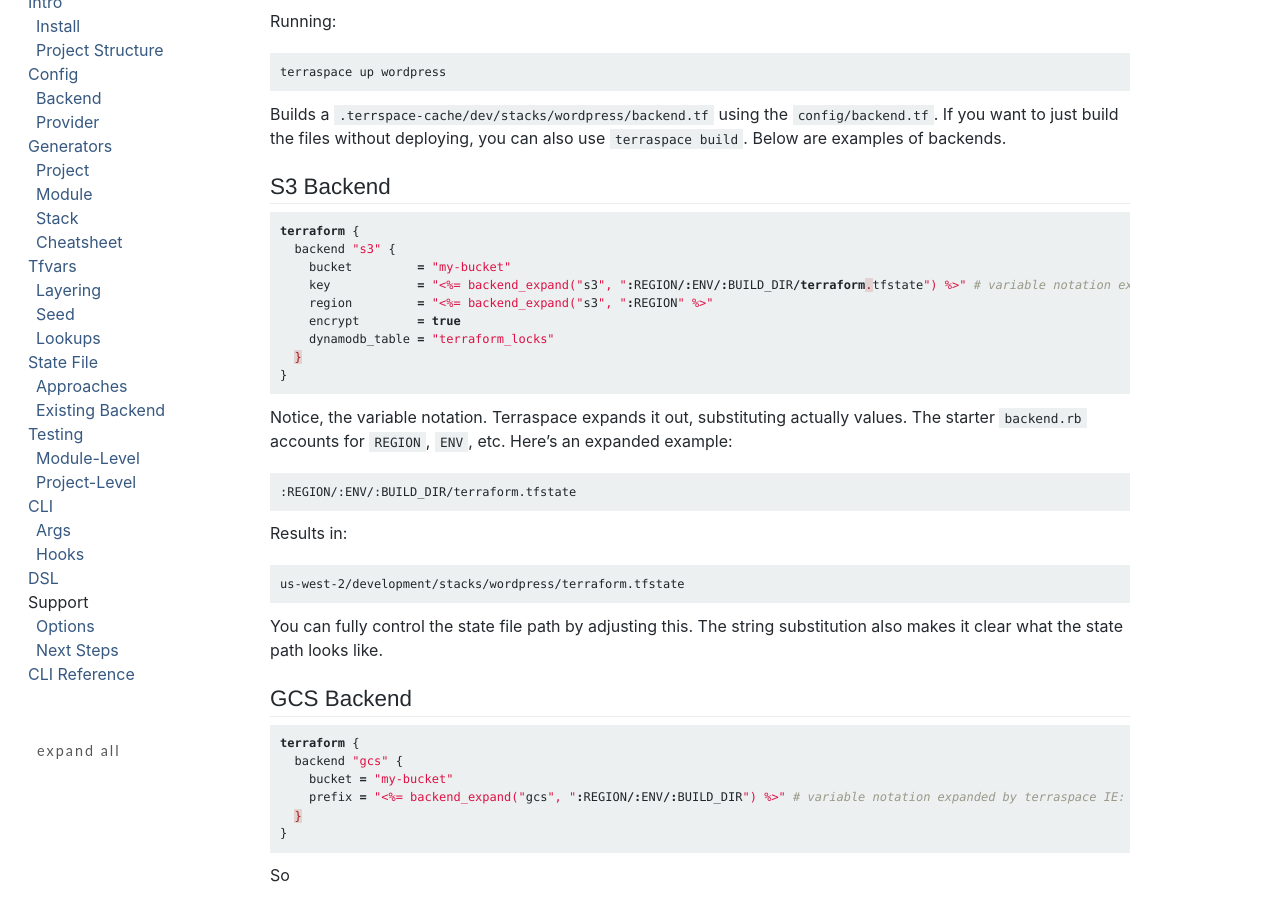
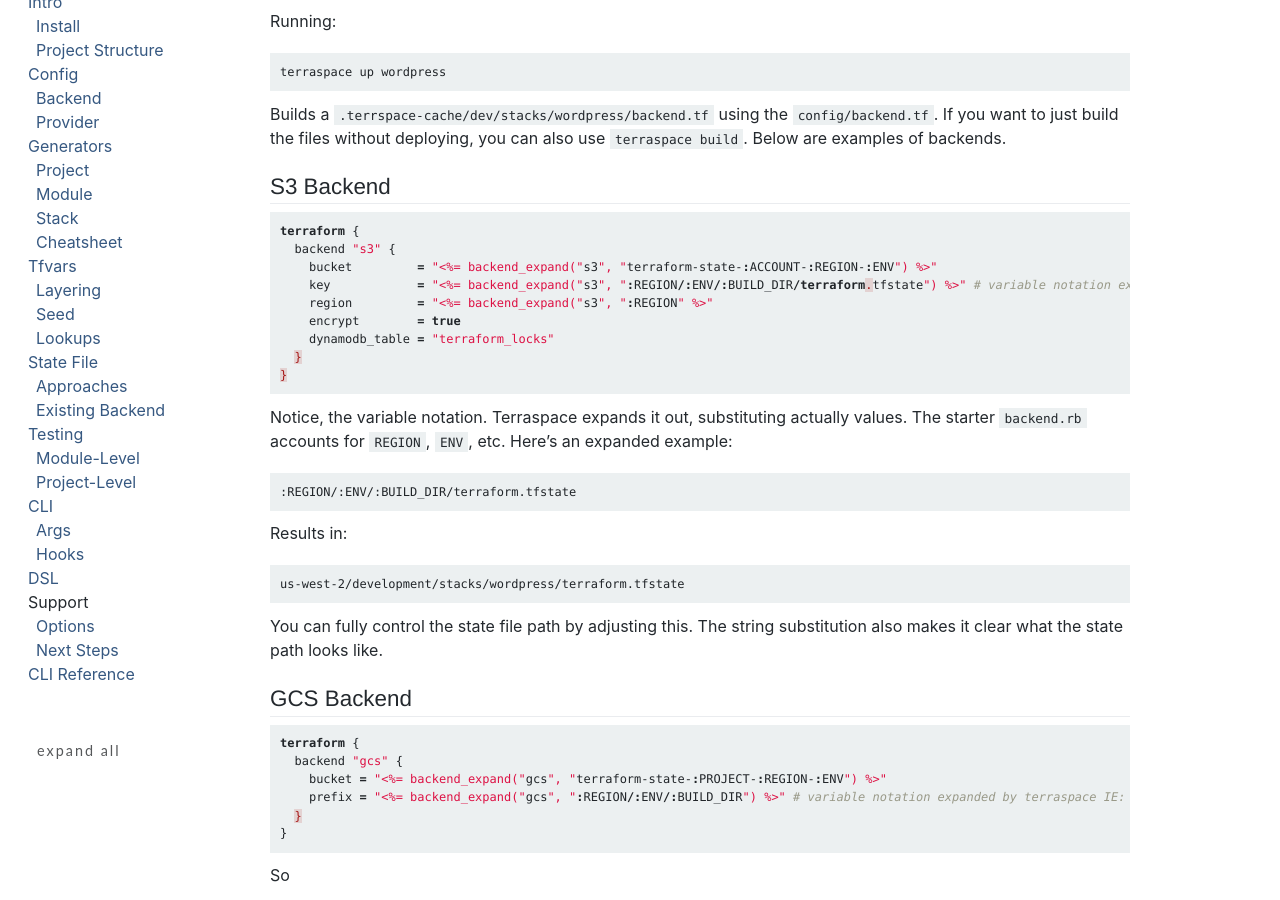
Before and after one commit to boltops-tools/terraspace-docs, a Jekyll site: the page built from _docs/config/backend.md, in a window 1280 px wide and 900 px high, scrolled down 667 px. Built offline with Jekyll 4.4.1, drawn with Linux system fonts in a browser that asks for light colours; a script that is not in the unit is left out; some of the changed text lies outside the part shown.

Commit message:
update docs

````diff
--- a/_docs/config/backend.md
+++ b/_docs/config/backend.md
@@ -33,7 +33,7 @@ Builds a `.terrspace-cache/dev/stacks/wordpress/backend.tf` using the `config/ba
 ```terraform
 terraform {
   backend "s3" {
-    bucket         = "my-bucket"
+    bucket         = "<%= backend_expand("s3", "terraform-state-:ACCOUNT-:REGION-:ENV") %>"
     key            = "<%= backend_expand("s3", ":REGION/:ENV/:BUILD_DIR/terraform.tfstate") %>" # variable notation expanded by terraspace IE: us-west-2/development/modules/vm/terraform.tfstate
     region         = "<%= backend_expand("s3", ":REGION" %>"
     encrypt        = true
@@ -57,7 +57,7 @@ You can fully control the state file path by adjusting this. The string substitu
 ```terraform
 terraform {
   backend "gcs" {
-    bucket = "my-bucket"
+    bucket = "<%= backend_expand("gcs", "terraform-state-:PROJECT-:REGION-:ENV") %>"
     prefix = "<%= backend_expand("gcs", ":REGION/:ENV/:BUILD_DIR") %>" # variable notation expanded by terraspace IE: us-central1/development/modules/vm
   }
 }
@@ -107,7 +107,7 @@ config/backend.rb
 
 ```ruby
 backend("s3",
-  bucket:         "my-bucket",
+  bucket:         "terraform-state-:ACCOUNT-:REGION-:ENV",
   key:            ":REGION/:ENV/:BUILD_DIR/terraform.tfstate", # variable notation gets expanded out by terraspace
   region:         ":REGION",
   encrypt:        true,
@@ -123,7 +123,7 @@ config/backend.rb
 
 ```ruby
 backend("gcs",
-  bucket: "my-bucket",
+  bucket: "terraform-state-:PROJECT-:REGION-:ENV",
   prefix: ":REGION/:ENV/:BUILD_DIR" # variable notation gets expanded out by terraspace
 )
 ```
````
Also changed, not shown: _docs/intro.md (+1 -1 lines), _docs/learn/gcp/review-project.md (+2 -0 lines), _docs/tfvars/seed.md (+1 -1 lines), _docs/learn/aws/review-project.md (line endings or trailing spaces).
